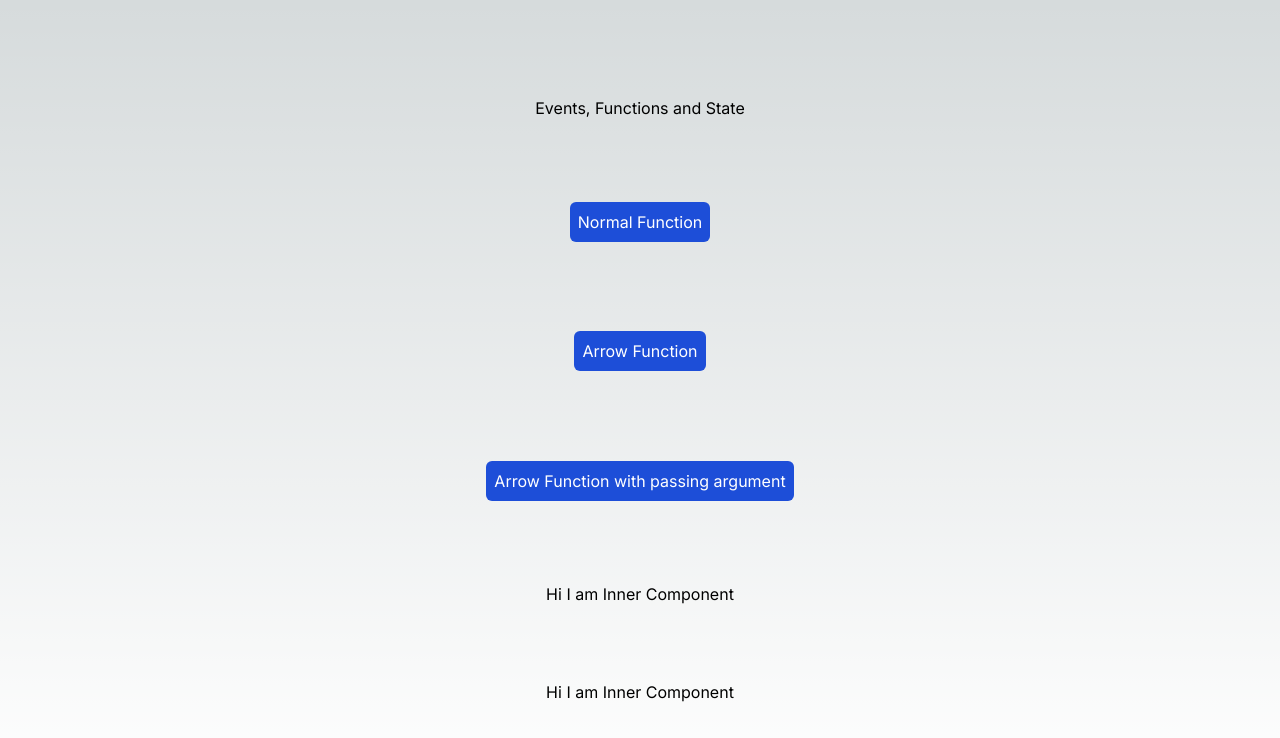
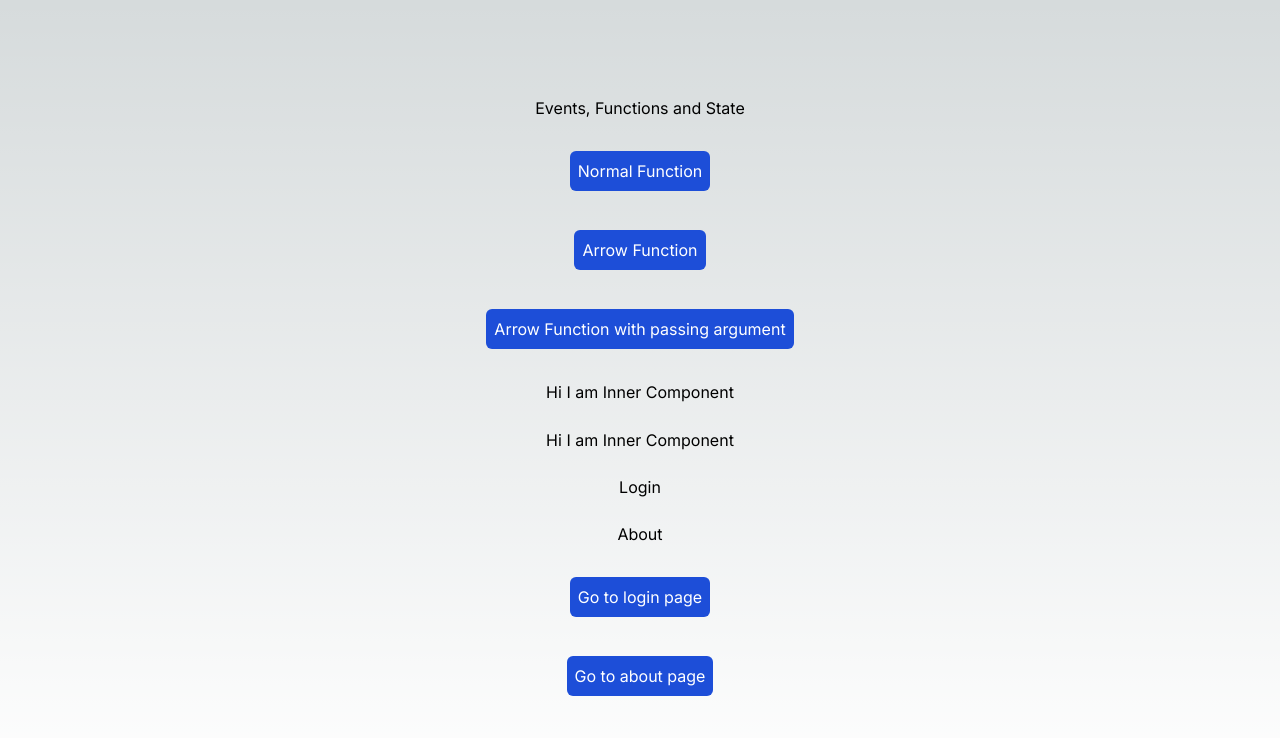
Before and after one commit to sushantapatra/next-tutorial, a Next.js app: page / in a window 1280 px wide. Shown: the top 738 px of the page. Built offline with nearby package versions, Linux system fonts and the light colour scheme.

Commit message:
Routing - Basic routing | Linking and Navigation|Nested routing |Dynamic Routing

```diff
--- /dev/null
+++ b/src/app/about/aboutcollege/page.js
@@ -0,0 +1,11 @@
+import React from "react";
+
+const AboutCollege = () => {
+	return (
+		<div>
+			<h1>About College Page</h1>
+		</div>
+	);
+};
+
+export default AboutCollege;
--- /dev/null
+++ b/src/app/about/aboutstudent/page.js
@@ -0,0 +1,11 @@
+import React from "react";
+
+const AboutStudent = () => {
+	return (
+		<div>
+			<h1>About Student Page</h1>
+		</div>
+	);
+};
+
+export default AboutStudent;
--- /dev/null
+++ b/src/app/about/page.js
@@ -0,0 +1,20 @@
+"use client";
+import React from "react";
+import { useRouter } from "next/navigation";
+const About = () => {
+	const route = useRouter();
+	return (
+		<div>
+			<h1>About Page</h1>
+			{/** routing using useRouter hook */}
+			<button
+				className="bg-blue-500 text-white rounded-md p-2 m-2"
+				onClick={() => route.push("/")}
+			>
+				go back
+			</button>
+		</div>
+	);
+};
+
+export default About;
--- /dev/null
+++ b/src/app/language/[name]/page.js
@@ -0,0 +1,13 @@
+import React from "react";
+
+const Language = ({ params }) => {
+	console.log(params);
+	return (
+		<div>
+			<h1>Dynamic Routing</h1>
+			<h1>Language {params.name}</h1>
+		</div>
+	);
+};
+
+export default Language;
--- /dev/null
+++ b/src/app/login/page.js
@@ -0,0 +1,11 @@
+import React from "react";
+
+const page = () => {
+	return (
+		<div>
+			<h1>Login Page</h1>
+		</div>
+	);
+};
+
+export default page;
--- a/src/app/page.js
+++ b/src/app/page.js
@@ -1,8 +1,11 @@
 "use client";
 import { useState } from "react";
 import styles from "./page.module.css";
+import Link from "next/link";
+import { useRouter } from "next/navigation";
 
 export default function Home() {
+	const router = useRouter();
 	const [name, setName] = useState("");
 	function Greeting() {
 		alert("Welcome to Next");
@@ -48,6 +51,23 @@ export default function Home() {
 			<InnerComponent />
 			{/** Inner Componet calling as a function*/}
 			{InnerComponent()}
+			{/** routing using  Link */}
+			<Link href="/login">Login</Link>
+			<Link href="/about">About</Link>
+
+			{/** routing using useRouter hook */}
+			<button
+				className="bg-blue-700 text-white rounded-md p-2 m-2"
+				onClick={() => router.push("/login")}
+			>
+				Go to login page
+			</button>
+			<button
+				className="bg-blue-700 text-white rounded-md p-2 m-2"
+				onClick={() => router.push("/about")}
+			>
+				Go to about page
+			</button>
 		</main>
 	);
 }
```
